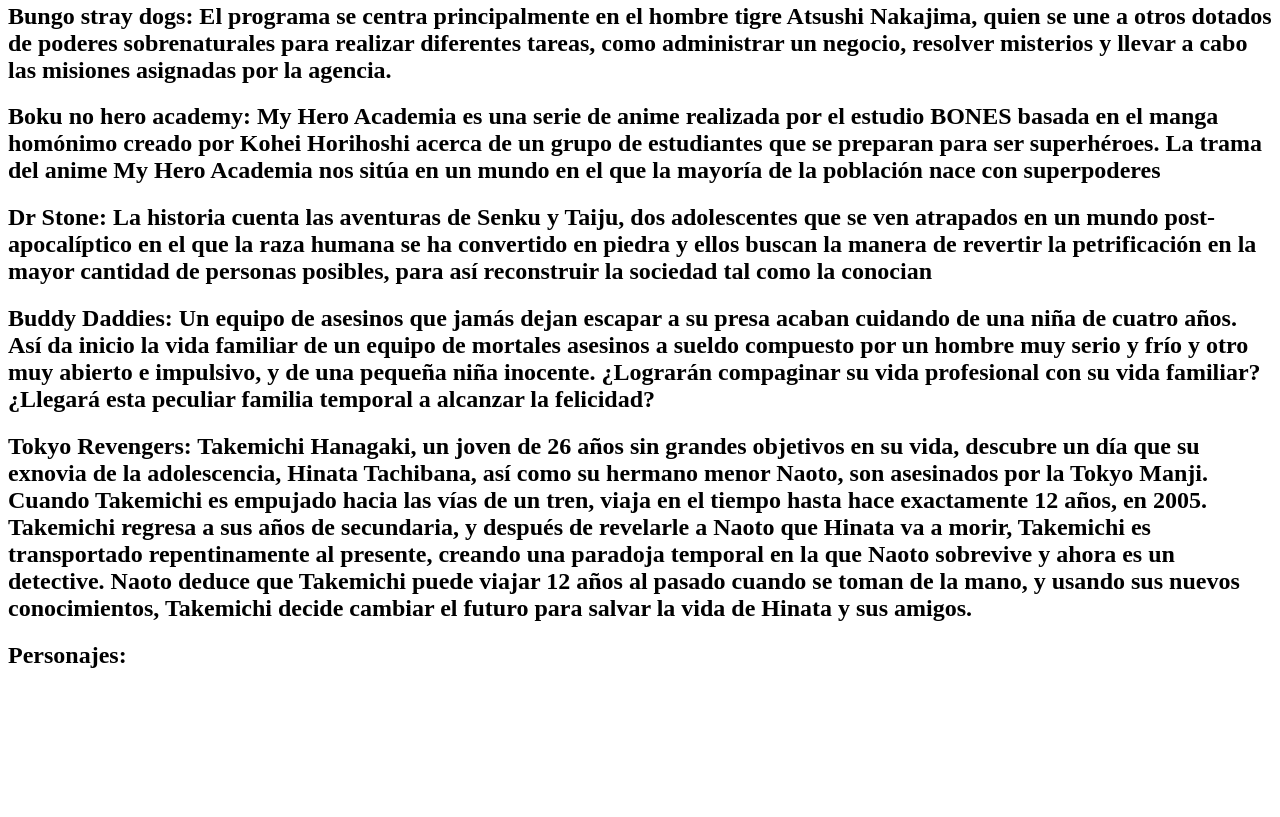
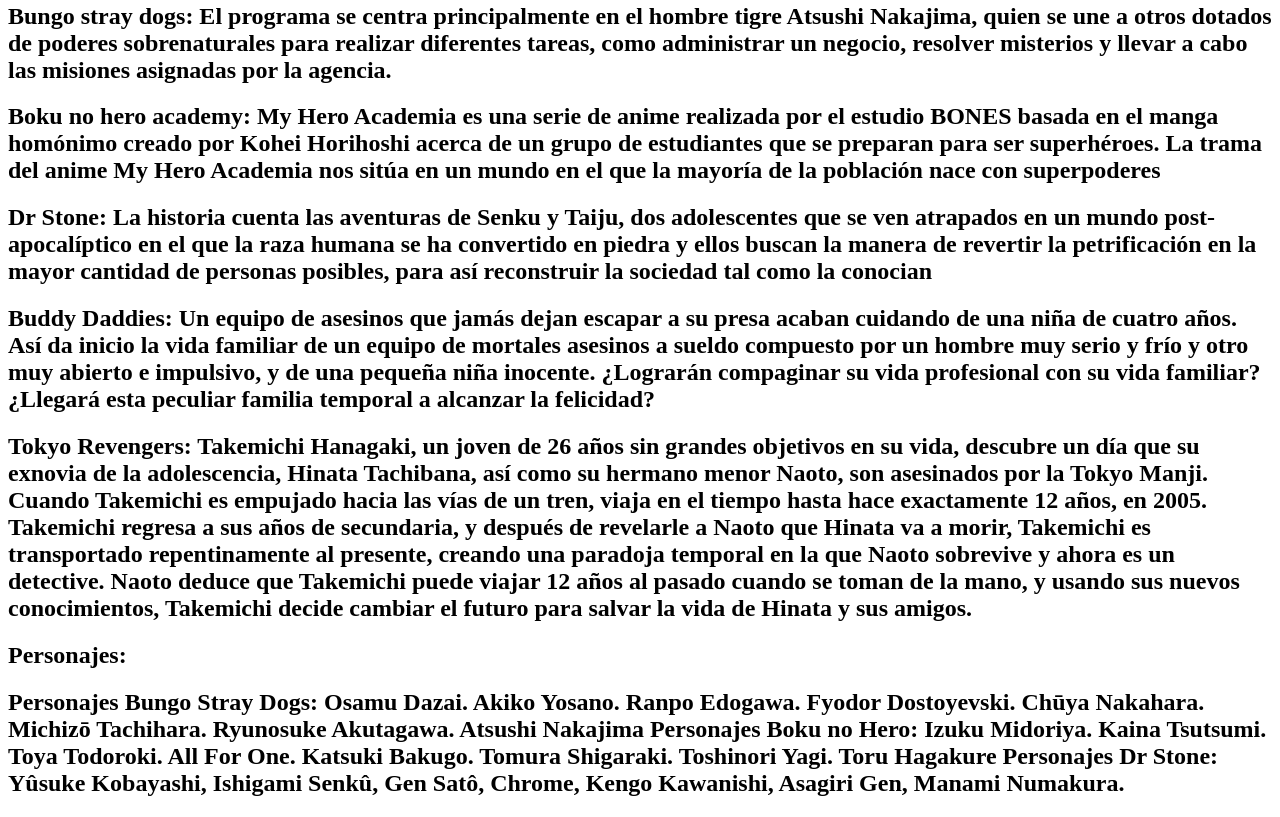
Before and after one commit to Madruizalc/rubrica_-buenaspracticas, a plain HTML site: page index.html in a window 1280 px wide. Shown: the part 291-1108 px from the top of the page. Before the commit the page ends 980 px from the top, so only its background shows below. Drawn offline with Linux system fonts and the light colour scheme.

Commit message:
commit twelve

```diff
--- a/index.html
+++ b/index.html
@@ -19,6 +19,9 @@
         <h2>Buddy Daddies: Un equipo de asesinos que jamás dejan escapar a su presa acaban cuidando de una niña de cuatro años. Así da inicio la vida familiar de un equipo de mortales asesinos a sueldo compuesto por un hombre muy serio y frío y otro muy abierto e impulsivo, y de una pequeña niña inocente. ¿Lograrán compaginar su vida profesional con su vida familiar? ¿Llegará esta peculiar familia temporal a alcanzar la felicidad?</h2>
         <h2>Tokyo Revengers: Takemichi Hanagaki, un joven de 26 años sin grandes objetivos en su vida, descubre un día que su exnovia de la adolescencia, Hinata Tachibana, así como su hermano menor Naoto, son asesinados por la Tokyo Manji. Cuando Takemichi es empujado hacia las vías de un tren, viaja en el tiempo hasta hace exactamente 12 años, en 2005. Takemichi regresa a sus años de secundaria, y después de revelarle a Naoto que Hinata va a morir, Takemichi es transportado repentinamente al presente, creando una paradoja temporal en la que Naoto sobrevive y ahora es un detective. Naoto deduce que Takemichi puede viajar 12 años al pasado cuando se toman de la mano, y usando sus nuevos conocimientos, Takemichi decide cambiar el futuro para salvar la vida de Hinata y sus amigos.</h2>
         <h2>Personajes: </h2>
+        <h2>Personajes Bungo Stray Dogs: Osamu Dazai. Akiko Yosano. Ranpo Edogawa. Fyodor Dostoyevski. Chūya Nakahara. Michizō Tachihara. Ryunosuke Akutagawa. Atsushi Nakajima
+            Personajes Boku no Hero: Izuku Midoriya. Kaina Tsutsumi. Toya Todoroki. All For One. Katsuki Bakugo. Tomura Shigaraki. Toshinori Yagi. Toru Hagakure
+            Personajes Dr Stone: Yûsuke Kobayashi, Ishigami Senkû, Gen Satô,  Chrome, Kengo Kawanishi, Asagiri Gen, Manami Numakura. </h2>
     </div>
 </body>
 </html>
```
